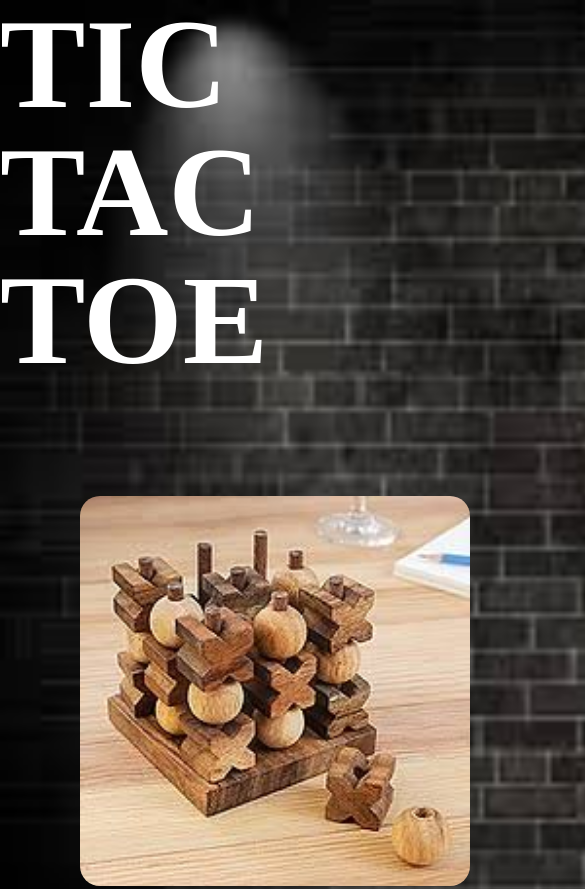
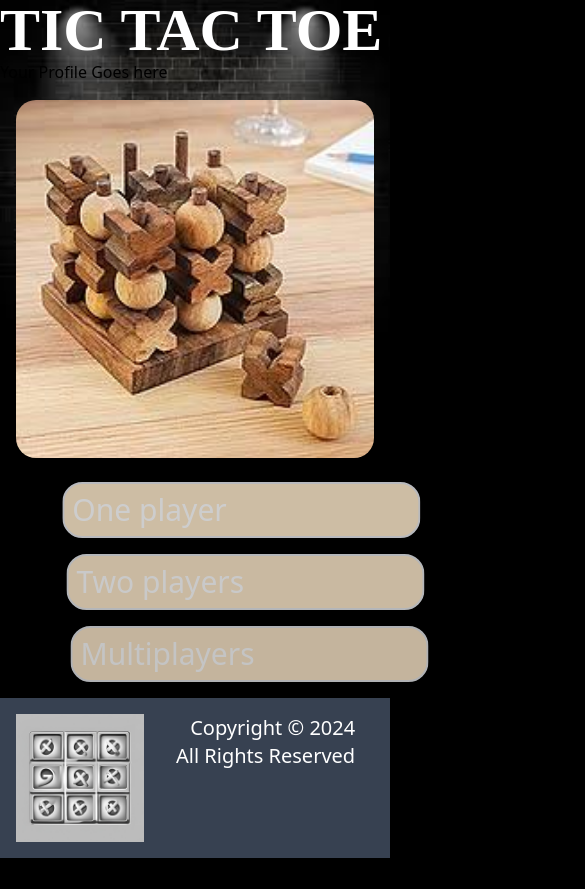
Before and after one commit to mson-wagz/sprint-assesment, a plain HTML site: page build/home.html in a window 390 px wide. Shown: the top 889 px of the page, 585 px wide, since content can reach past the window. After the commit the page ends 858 px from the top, so only its background shows below. Drawn offline with nearby package versions, Linux system fonts and the light colour scheme; a web font is replaced by a local one.

Commit message:
Made the Home page responsive

```diff
--- a/build/home.html
+++ b/build/home.html
@@ -11,72 +11,55 @@
       .container{
         opacity: 10;
     }
-.sliding-box{
-    position: absolute;
-    top: 40%;
-}
-.box{
-     color:black;
-    text-align: left;
-    right: auto;
-    background-color:blanchedalmond;
-    border-radius: 20px;
-    margin-left:48rem ;
-    font-size:6rem;
-    transform: translateX(-50);
-    margin-bottom: 20px;
-    opacity: 0;
+    .game-box{
         animation: slide-up 20s ease infinite;
      }
     @keyframes slide-up{
       0% {
-    transform: translateY(-50%, 100%);
-    opacity: 0;
+        transform: translate(20%, 0);
+        opacity: 0.7;
       }
       100% {
-    transform: translateY(-50%, 0%);
+        transform: translate(0%, 0%);
         opacity: 1;
       }
     }
-.box:nth-child(1) {
+    .game-box:nth-child(1) {
       animation-delay: 0.5s; /* Delay for the first text */
     }
-.box:nth-child(2) {
+    .game-box:nth-child(2) {
       animation-delay: 1s; /* Delay for the second text */
     }
-.box:nth-child(3) {
+    .game-box:nth-child(3) {
       animation-delay: 1.5s; /* Delay for the third text */
     }
     </style>
 </head>
-
-<body class="min-h-screen bg-black" style="background-image: url(images/bg2.jpg);background-repeat: no-repeat;background-size: cover;">
+<body class="min-h-screen bg-black flex flex-col flex-nowrap w-full absolute" style="background-image: url(images/bg2.jpg);background-repeat: no-repeat;background-size: cover;">
+    <header>
       <audio autoplay loop>
         <source src="EnV - FireFrost (320).mp3" type="audio/mpeg">
         Your browser does not support the audio element.
       </audio>
-    <h1 class="font-effect-shadow-multiple text-9xl text-white font-bold " style="font-family:Rubik Glitch">TIC TAC TOE</h1>
-    <div class="container">
-   <div class=" relative top-2/4 left-20 mt-28 mb-36 ">
-    <img src="images/tac.jpg" alt="tic tac toe board" width="400px" height="800px" style="border-radius: 20px;">
+    <h1 class="font-effect-shadow-multiple sm:text-9xl text-6xl text-white font-bold " style="font-family:Rubik Glitch">TIC TAC TOE</h1>
+    <div>
+      Your Profile Goes here
     </div>
-<div class="sliding-box ">
-    <div class="box border w-fit "><a href="index.html">One player</a></div>
-    <div class="box border w-fit "><a href="index1.html">Two players</a>  </div>
-    <div class="box border w-fit "><a href>Multiplayers</a></div>
+    </header>
+    <main class="w-full flex lg:flex-row flex-col gap-6 p-4 ">
+        <img src="images/tac.jpg" alt="tic tac toe board" width="400px" height="800px" class="rounded-[20px] mx -auto" >
+        <div class="grow flex flex-col flex-nowrap gap-4">
+          <div class="grow p-2 text-white bg-[blanchedalmond] border-2 rounded-[20px] sm:text-6xl text-3xl game-box"><a href="index.html">One player</a></div>
+          <div class="grow p-2 text-3xl text-white bg-[blanchedalmond] border-2 rounded-[20px] sm:text-6xl game-box"><a href="index1.html">Two players</a>  </div>
+          <div class="grow p-2 text-white text-3xl bg-[blanchedalmond] border-2 rounded-[20px] sm:text-6xl game-box"><a href>Multiplayers</a></div>
         </div>
-
-</div>
-    <footer>
-        <footer id="footer" class="bg-gray-700 text-xl text-white sticky flex shrink-0 w-screen h-32 mt-auto ">
-
-            <img src="images/Untitled design.png" alt="logo" class="m-4">
-            <div class="flex flex-col sm:gap-4 p-4 "></div>
+    </main>
+    <footer id="footer" class="bg-gray-700 text-xl text-white bottom-0 flex relative w-screen">
+      <img src="images/Untitled design.png" alt="logo" class="m-4 max-h-32">
+      <div class="flex flex-col sm:gap-4 p-4 ">
       <p class="text-right">Copyright &copy; <span id="year">2024</span></p>
       <p class="text-right">All Rights Reserved</p>
       </div>
-
     </footer>
-
 </body>
 </html>
```
Also changed, not shown: build/css/homestyle.css (added, +39 -0 lines), build/sign up.html (+0 -1 lines), src/input.css (line endings or trailing spaces). Lines whose indentation alone changed are shown as unchanged.
